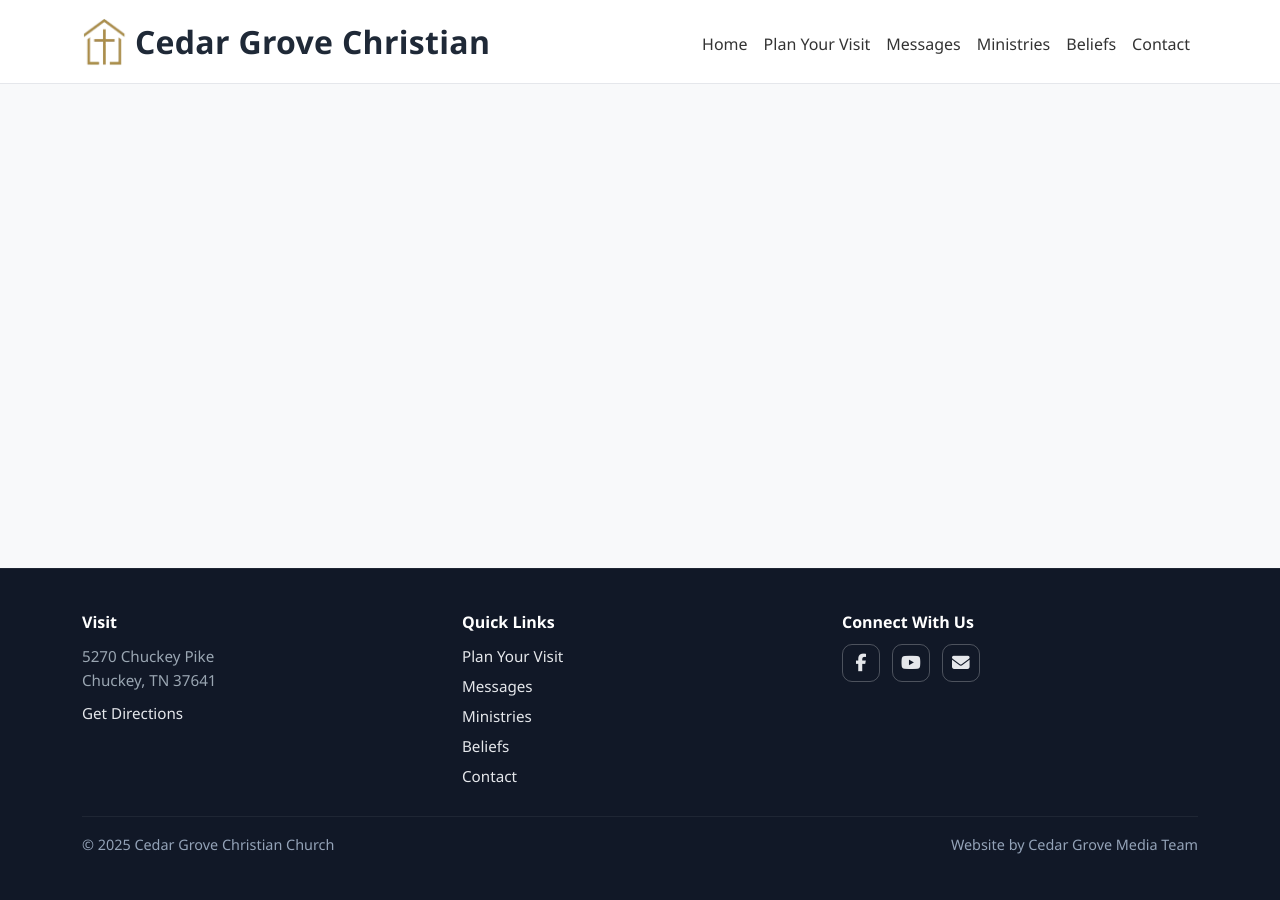
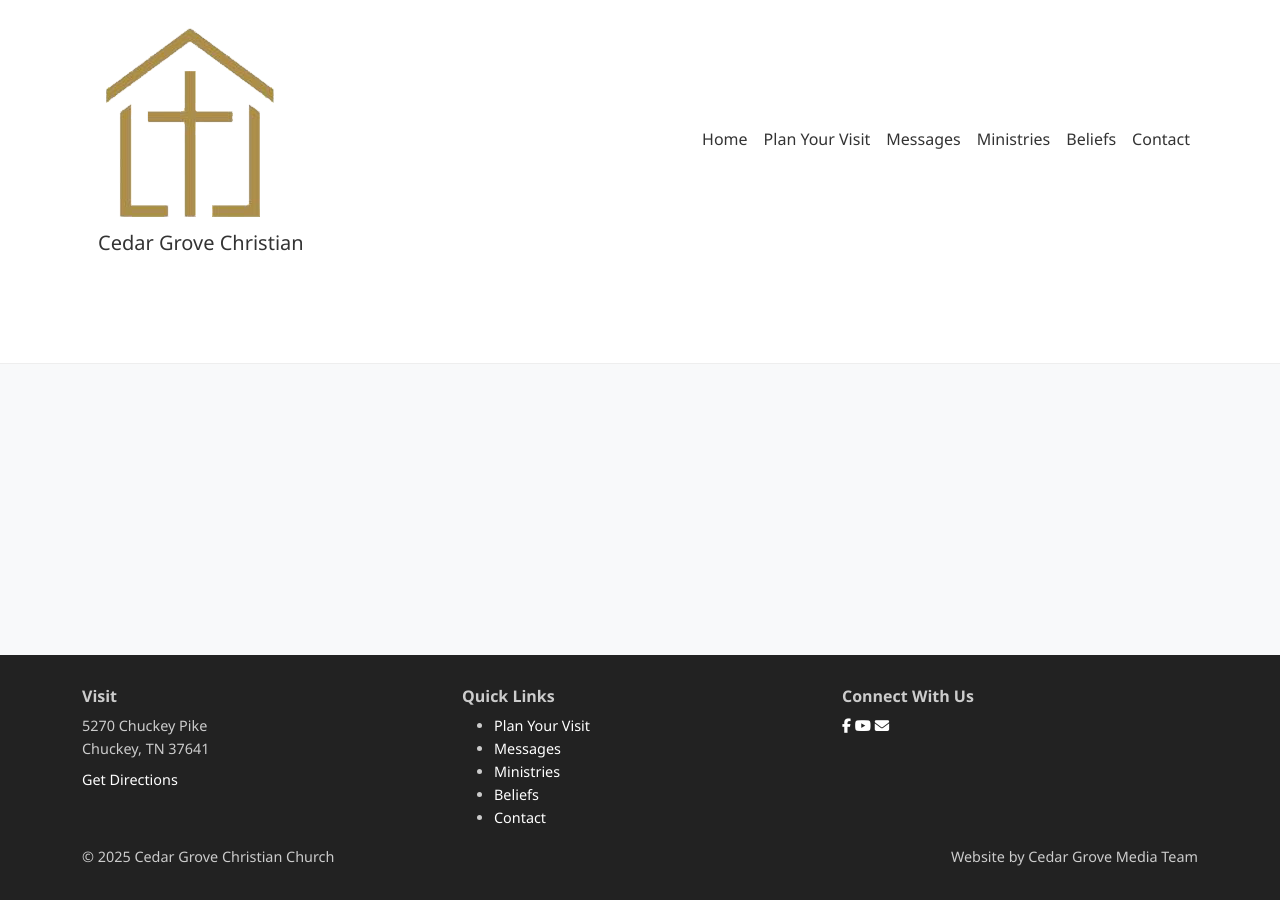
Before and after one commit to Waffles-Websites/waffles-websites.github.io, a Jekyll site: the page built from htmlAssets.html, in a window 1280 px wide. Built offline with Jekyll 4.4.1, drawn with Linux system fonts in a browser that asks for light colours.

Commit message:
Update main.css

```diff
--- a/assets/css/main.css
+++ b/assets/css/main.css
@@ -30,7 +30,7 @@
 }
 .navbar a {
   color: #333;
-  padding: 0.75rem 1rem;
+  padding: 0.75rem 1rem 6rem;
   display: block;
 }
 .navbar a:hover { background: #f8f8f8; }
@@ -233,12 +233,19 @@
   .hero-cta { justify-content: flex-start; }
 }
 
-/* Optional: give the hero a softer look so buttons pop */
+/* Optional: give the hero a softer look so buttons pop
 .hero {
   background: linear-gradient(135deg, #1f2a44 0%, #2f4a83 100%);
   color: #fff;
   border-bottom: 1px solid rgba(0,0,0,.06);
-}
+}*/
+
+.hero {
+  background: linear-gradient(
+    180deg,
+    rgba(0, 92, 184, 0.9) 0%,
+    rgba(0, 136, 204, 0.85) 100%
+  );
 
 /* ===== Footer Polish ===== */
 footer.site-footer {
```
